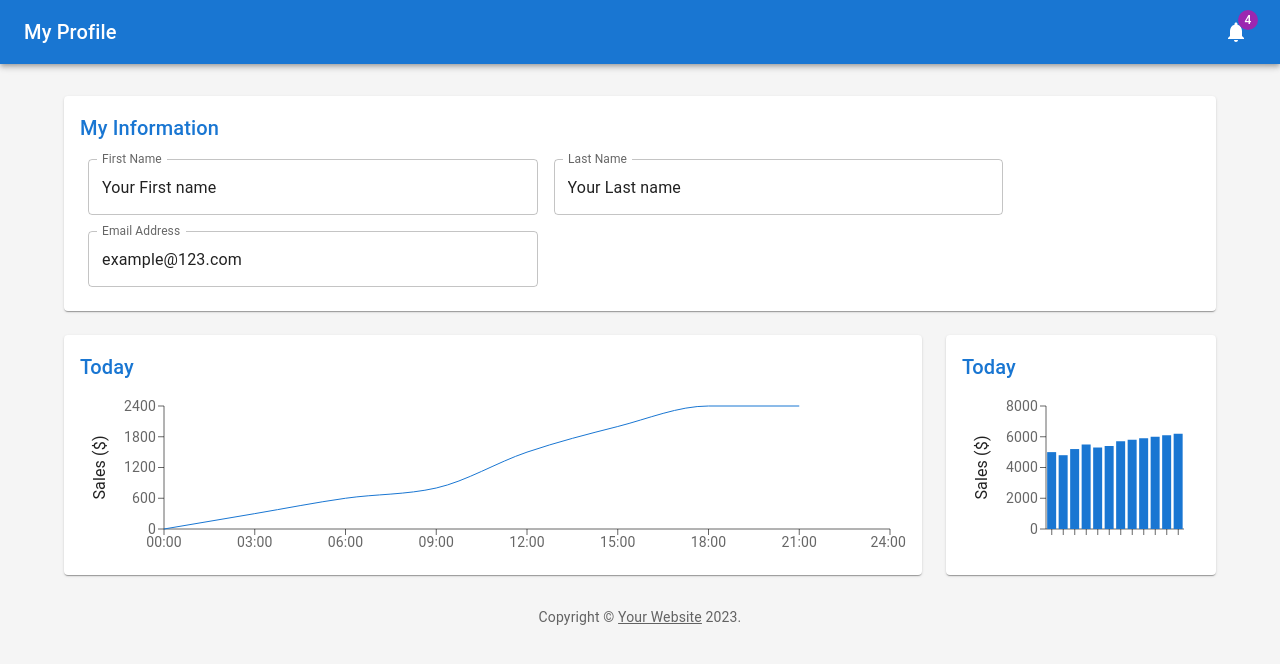
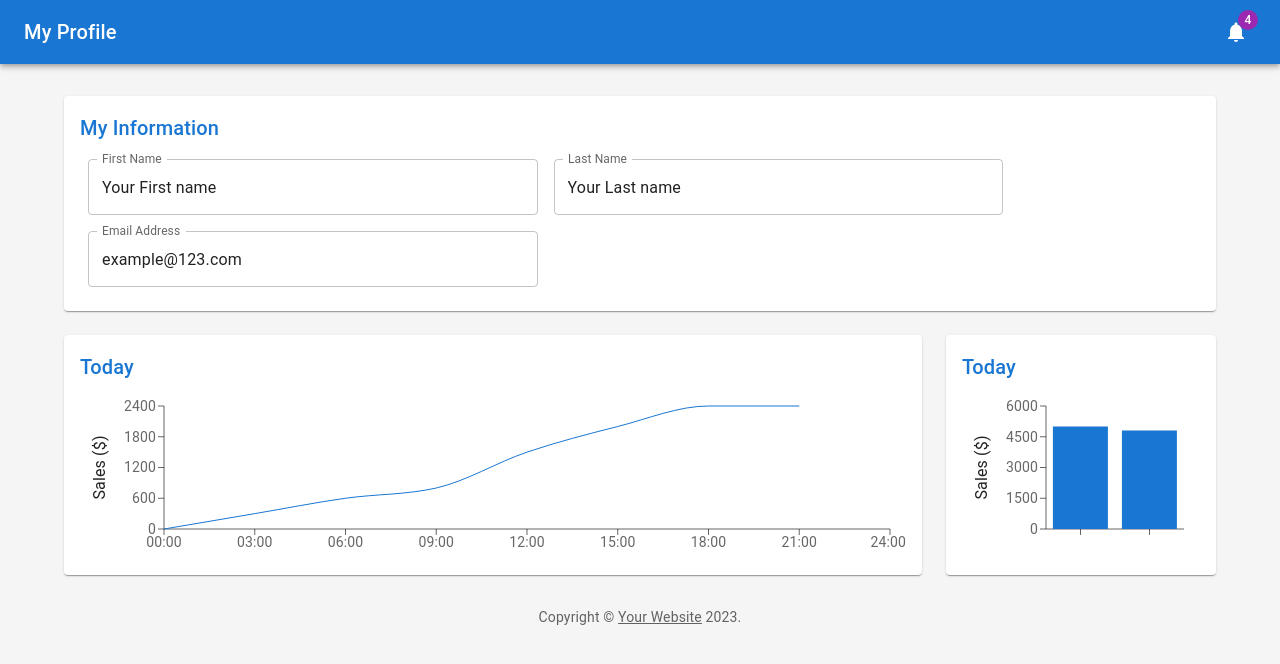
Before and after one commit to DongqiaoHe/bobobobo_hackathon, a React (Create React App) app in the folder bobobobo_frontend/: page /profile in a window 1280 px wide. Shown: the top 664 px of the page. Built offline with nearby package versions, Linux system fonts and the light colour scheme; the HTML template or start-up script is replaced by a standard one.

Commit message:
changes to bar chart

```diff
--- a/bobobobo_frontend/src/component/Profile/BarChart.tsx
+++ b/bobobobo_frontend/src/component/Profile/BarChart.tsx
@@ -13,16 +13,6 @@ import Title from './Title'
 const data = [
   { month: 'January', amount: 5000 },
   { month: 'February', amount: 4800 },
-  { month: 'March', amount: 5200 },
-  { month: 'April', amount: 5500 },
-  { month: 'May', amount: 5300 },
-  { month: 'June', amount: 5400 },
-  { month: 'July', amount: 5700 },
-  { month: 'August', amount: 5800 },
-  { month: 'September', amount: 5900 },
-  { month: 'October', amount: 6000 },
-  { month: 'November', amount: 6100 },
-  { month: 'December', amount: 6200 },
 ]
 
 export default function BarChartComponent() {
```
